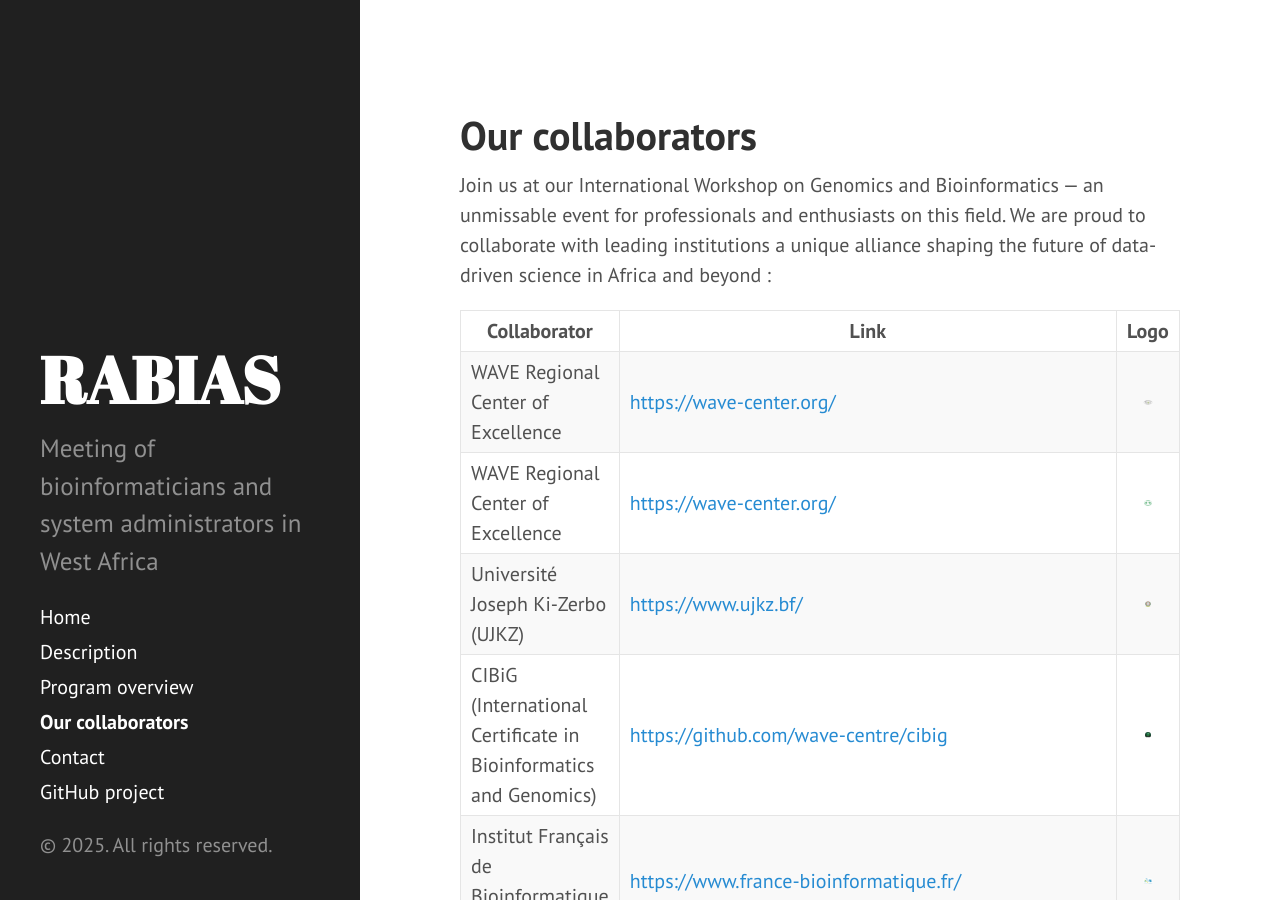
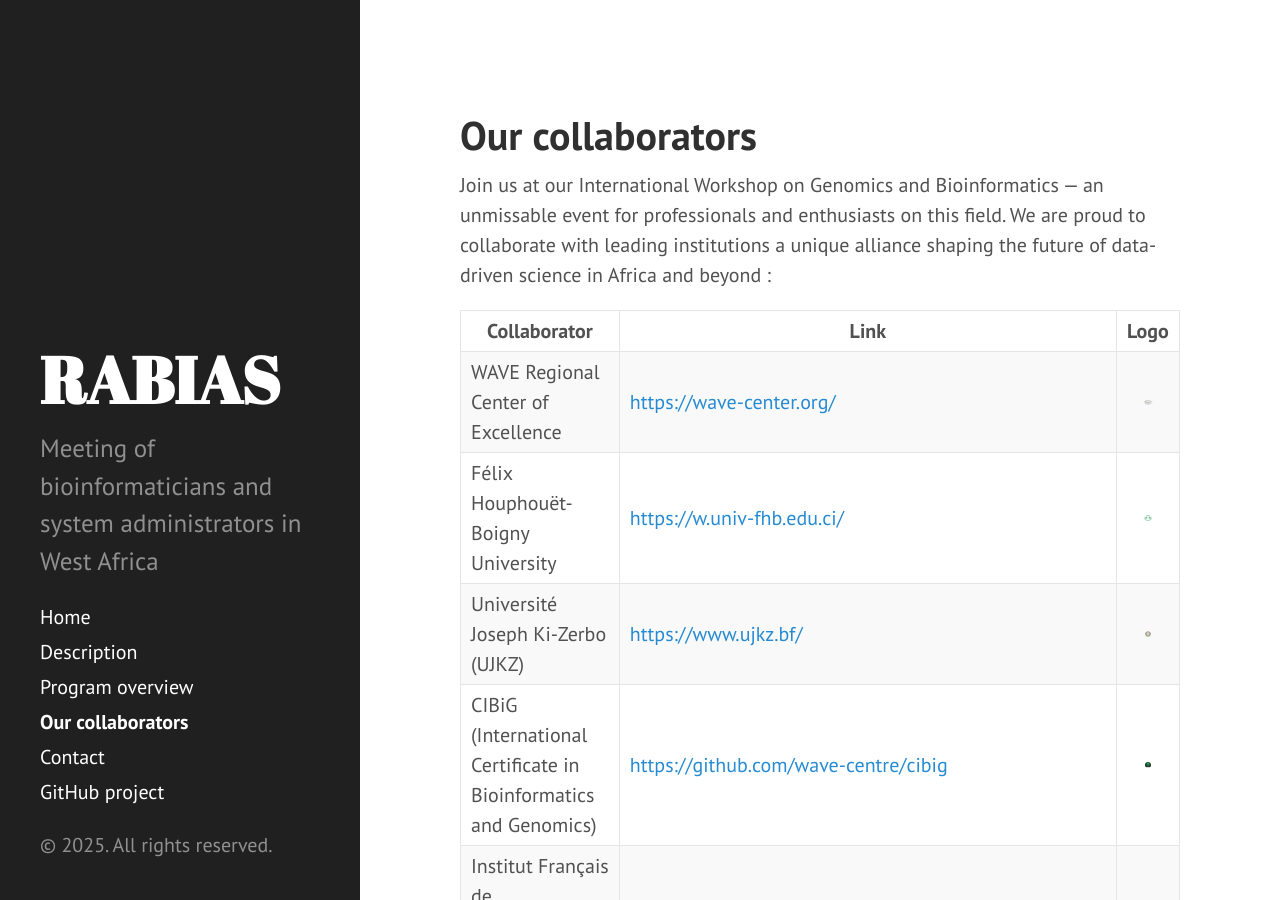
Before and after one commit to wave-centre/rabias, a Jekyll site: the page built from docs/03.collaborators.md, in a window 1280 px wide and 900 px high. Built offline with Jekyll 4.4.1, drawn with Linux system fonts in a browser that asks for light colours; Markdown is read by kramdown in place of the engine named in the settings; the list of posts is cut into pages by our own code.

Commit message:
error in link fhbu

```diff
--- a/docs/03.collaborators.md
+++ b/docs/03.collaborators.md
@@ -11,7 +11,7 @@ Join us at our International Workshop on Genomics and Bioinformatics — an unmi
 | Collaborator                | Link                       | Logo |
 |----------------------------------------------------|-------------------------------------------------------------------------------------------|------|
 | WAVE Regional Center of Excellence                 | [https://wave-center.org/](https://wave-center.org/)                                     |   <img src="assets/img/logo_wave2.jpeg" style="display: block; margin: 0 auto; width: 25%; ">  |
-| WAVE Regional Center of Excellence                 | [https://wave-center.org/](https://wave-center.org/)                                     |   <img src="assets/img/logo_uboigny.jpeg" style="display: block; margin: 0 auto; width: 20%; ">  |
+| Félix Houphouët-Boigny University                  | [https://w.univ-fhb.edu.ci/](https://w.univ-fhb.edu.ci/)                                     |   <img src="assets/img/logo_uboigny.jpeg" style="display: block; margin: 0 auto; width: 20%; ">  |
 | Université Joseph Ki-Zerbo (UJKZ)                  | [https://www.ujkz.bf/](https://www.ujkz.bf/)                                             |   <img src="assets/img/logo_ujkz.jpeg" style="display: block; margin: 0 auto; width: 13%;">  |
 | CIBiG (International Certificate in Bioinformatics and Genomics) | [https://github.com/wave-centre/cibig](https://github.com/wave-centre/cibig) |  <img src="assets/img/logo_cibig.png" style="display: block; margin: 0 auto; width: 13%;"> |
 | Institut Français de Bioinformatique (IFB)         | [https://www.france-bioinformatique.fr/](https://www.france-bioinformatique.fr/)         |  <img src="assets/img/logo_ifb.png" style="display: block; margin: 0 auto; width: 25%; "> |
```
